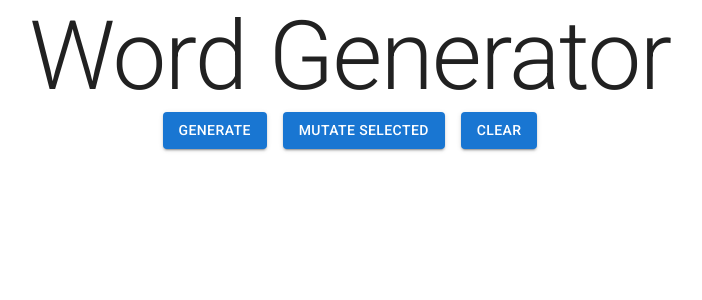
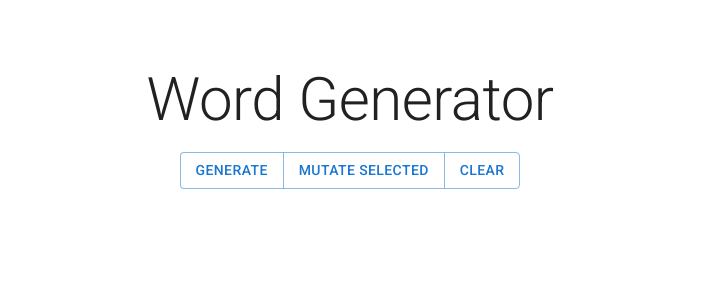
Before and after one commit to MASSHUU12/word-generator, a React (Vite) app: page / in a window 1280 px wide. Shown: the top 300 px of the page, without its empty margins (290-992 px from the left). Built offline with nearby package versions, Linux system fonts and the light colour scheme.

Commit message:
chore: put main buttons into button group

```diff
--- a/src/App.tsx
+++ b/src/App.tsx
@@ -1,13 +1,4 @@
-import {
-  Box,
-  Checkbox,
-  List,
-  ListItem,
-  ListItemButton,
-  ListItemIcon,
-  ListItemText,
-  Typography,
-} from "@mui/material";
+import { Box, Typography } from "@mui/material";
 import React, { useState } from "react";
 import { generateWords } from "./lib/WordGenerator";
 import Menu from "./components/Menu";
@@ -50,7 +41,9 @@ function App(): React.JSX.Element {
       flexDirection="column"
       alignItems="center"
     >
-      <Typography variant="h1">Word Generator</Typography>
+      <Typography variant="h2" component="h1" marginTop={8} marginBottom={2}>
+        Word Generator
+      </Typography>
       <Menu
         onGenerateClick={handleGenerate}
         onMutateClick={handleMutate}
--- a/src/components/Menu.tsx
+++ b/src/components/Menu.tsx
@@ -1,4 +1,4 @@
-import { Stack, Button } from "@mui/material";
+import { Button, ButtonGroup } from "@mui/material";
 
 interface Props {
   onGenerateClick: () => void;
@@ -12,17 +12,11 @@ function Menu({
   onClearClick,
 }: Props): React.JSX.Element {
   return (
-    <Stack direction="row" spacing={2} justifyContent="center">
-      <Button variant="contained" onClick={onGenerateClick}>
-        Generate
-      </Button>
-      <Button variant="contained" onClick={onMutateClick}>
-        Mutate Selected
-      </Button>
-      <Button variant="contained" onClick={onClearClick}>
-        Clear
-      </Button>
-    </Stack>
+    <ButtonGroup variant="outlined" aria-label="Main action buttons">
+      <Button onClick={onGenerateClick}>Generate</Button>
+      <Button onClick={onMutateClick}>Mutate Selected</Button>
+      <Button onClick={onClearClick}>Clear</Button>
+    </ButtonGroup>
   );
 }
 
```
